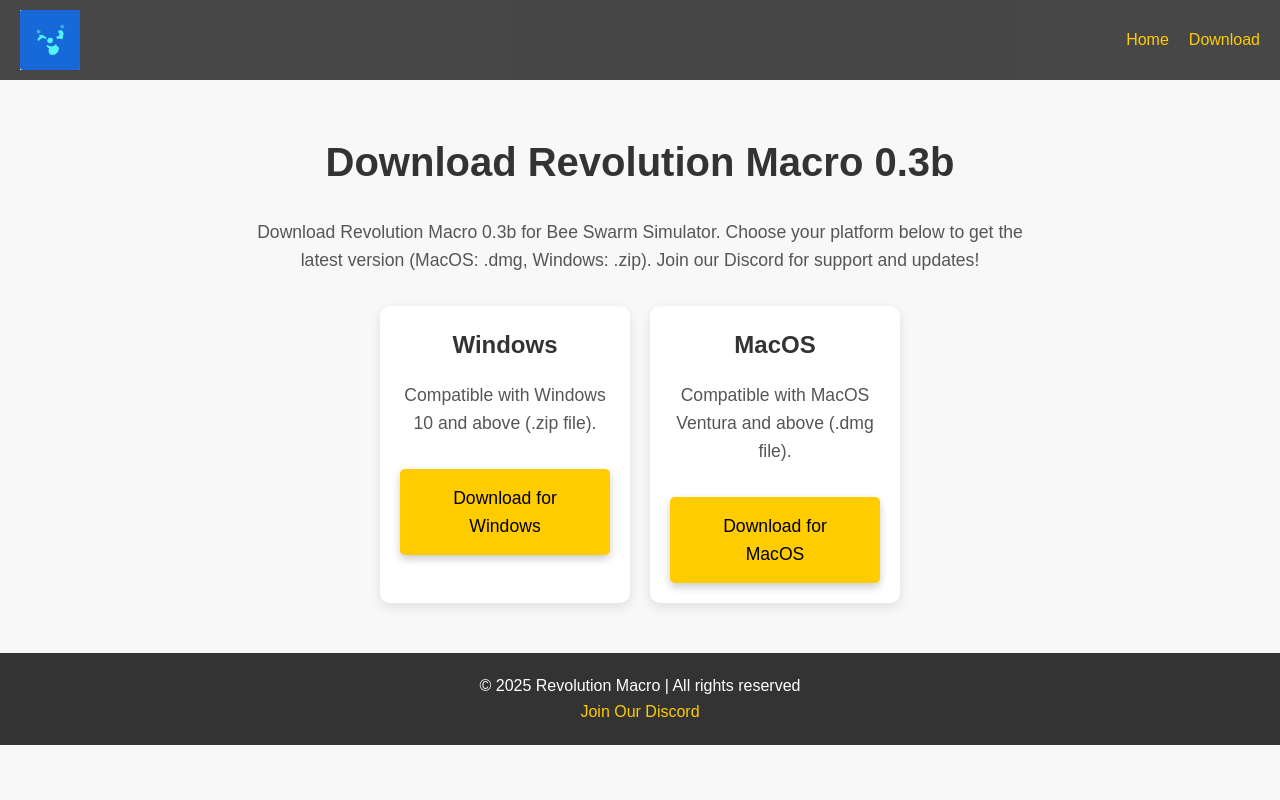
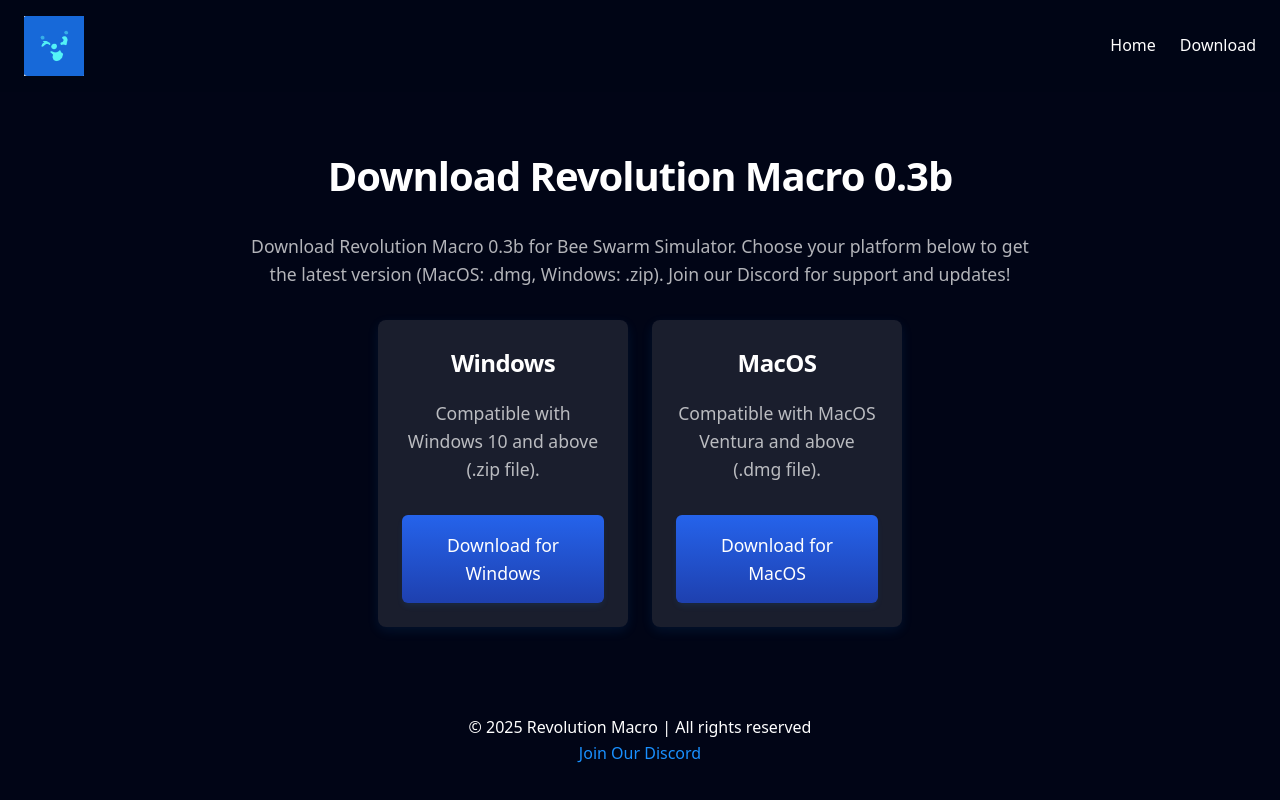
Before and after one commit to Bitethelimezzz/Revolution-Macro-DEMO, a plain HTML site: page Download.html in a window 1280 px wide. Drawn offline with Linux system fonts and the light colour scheme; a web font is replaced by a local one.

Commit message:
Update Download.html

```diff
--- a/Download.html
+++ b/Download.html
@@ -5,6 +5,42 @@
     <meta name="viewport" content="width=device-width, initial-scale=1.0">
     <title>Download | Revolution Macro</title>
     <style>
+        @font-face {
+            font-family: 'Inter Variable';
+            font-style: normal;
+            font-display: swap;
+            font-weight: 100 900;
+            src: url('https://fonts.gstatic.com/s/inter/v12/UcC73FwrK3iLTeHuS_fvQtMwCp50KnMa1ZL7.woff2') format('woff2');
+        }
+        @font-face {
+            font-family: 'Archivo Variable';
+            font-style: normal;
+            font-display: swap;
+            font-weight: 100 900;
+            src: url('https://fonts.gstatic.com/s/archivo/v10/9hplIzN4o1JLeqZVLxH_2p0.woff2') format('woff2');
+        }
+
+        :root {
+            --font-sans: 'Inter Variable', ui-sans-serif, system-ui, sans-serif;
+            --font-display: 'Archivo Variable', ui-sans-serif, system-ui, sans-serif;
+            --color-primary: oklch(.65 .1907 252.91);
+            --color-secondary: oklch(.12 .0421 264.82);
+            --bg-primary: oklch(.12 .0421 264.82);
+            --color-white: #fff;
+            --color-black: #000;
+            --spacing: .25rem;
+            --radius-md: .375rem;
+            --radius-lg: .5rem;
+            --blur-md: 12px;
+            --font-weight-medium: 500;
+            --font-weight-semibold: 600;
+            --font-weight-bold: 700;
+            --tracking-tight: -.025em;
+            --ease-out: cubic-bezier(0, 0, .2, 1);
+            --default-transition-duration: .15s;
+            --default-transition-timing-function: cubic-bezier(.4, 0, .2, 1);
+        }
+
         * {
             margin: 0;
             padding: 0;
@@ -12,11 +48,17 @@
         }
 
         body {
-            font-family: 'Arial', sans-serif;
+            font-family: var(--font-sans);
             line-height: 1.6;
-            background-color: #f8f8f8;
-            color: #333;
+            background-color: var(--bg-primary);
+            color: #fff;
             padding: 0;
+        }
+
+        h1, h2, h3, h4, h5, h6 {
+            font-family: var(--font-display);
+            font-weight: var(--font-weight-bold);
+            letter-spacing: var(--tracking-tight);
         }
 
         /* Header Styles */
@@ -25,13 +67,18 @@
             top: 0;
             left: 0;
             right: 0;
-            background: rgba(51, 51, 51, 0.9);
-            color: white;
-            padding: 10px 20px;
+            background: color-mix(in oklab, var(--color-secondary) 80%, transparent);
+            padding: calc(var(--spacing) * 4) calc(var(--spacing) * 6);
             display: flex;
             justify-content: space-between;
             align-items: center;
             z-index: 1000;
+            transition: background-color .3s ease-out;
+        }
+
+        .header.header-scrolled {
+            -webkit-backdrop-filter: blur(var(--blur-md));
+            backdrop-filter: blur(var(--blur-md));
         }
 
         .header .logo {
@@ -40,108 +87,173 @@
 
         .header .nav-links {
             display: flex;
-            gap: 20px;
+            gap: calc(var(--spacing) * 6);
         }
 
         .header .nav-links a {
-            color: #ffcc00;
+            color: var(--color-white);
             text-decoration: none;
             font-size: 1rem;
-            transition: color 0.3s ease;
+            font-weight: var(--font-weight-medium);
+            position: relative;
         }
 
-        .header .nav-links a:hover {
-            color: #e6b800;
+        .header .nav-links a::after {
+            content: '';
+            transform-origin: 0;
+            background: var(--color-primary);
+            height: 1px;
+            transition: transform .2s ease-out;
+            position: absolute;
+            bottom: -1px;
+            left: 0;
+            right: 0;
+            transform: scaleX(0);
+        }
+
+        .header .nav-links a:hover::after {
+            transform: scaleX(1);
         }
 
         .header .menu-toggle {
             display: none;
             font-size: 1.5rem;
             cursor: pointer;
-            color: #ffcc00;
+            color: var(--color-white);
         }
 
         .section {
-            padding: 50px 20px;
+            padding: calc(var(--spacing) * 16) calc(var(--spacing) * 6);
             text-align: center;
-            margin-top: 80px; /* Offset for fixed header */
+            margin-top: 80px;
+            animation: fade .25s ease-out;
         }
 
         .section h2 {
             font-size: 2.5rem;
-            margin-bottom: 1.5rem;
+            margin-bottom: calc(var(--spacing) * 6);
         }
 
         .section p {
             font-size: 1.1rem;
             max-width: 800px;
-            margin: 0 auto 2rem;
-            color: #555;
+            margin: 0 auto calc(var(--spacing) * 8);
+            color: color-mix(in oklab, var(--color-white) 70%, transparent);
         }
 
         .cta-btn {
-            background-color: #ffcc00;
-            color: black;
-            padding: 15px 30px;
+            z-index: 0;
+            background: linear-gradient(#2563eb, #1e40af);
+            position: relative;
+            box-shadow: 0 4px 6px -1px color-mix(in oklab, var(--color-primary) 10%, transparent);
+            color: var(--color-white);
+            padding: calc(var(--spacing) * 4) calc(var(--spacing) * 8);
             border: none;
             font-size: 1.1rem;
             text-decoration: none;
-            border-radius: 5px;
-            box-shadow: 0 4px 8px rgba(0, 0, 0, 0.2);
-            transition: background-color 0.3s ease;
+            border-radius: var(--radius-md);
+            transition: background-color .3s ease-out, transform .3s ease-out;
             display: inline-block;
+            animation: show .25s cubic-bezier(.2, 0, 0, 1);
         }
 
         .cta-btn:hover {
-            background-color: #e6b800;
+            background: color-mix(in oklab, var(--color-primary) 30%, transparent);
+        }
+
+        .cta-btn:active {
+            transform: scale(0.98);
         }
 
         .download-options {
             display: flex;
             justify-content: center;
-            gap: 20px;
+            gap: calc(var(--spacing) * 6);
             flex-wrap: wrap;
-            margin-top: 30px;
+            margin-top: calc(var(--spacing) * 8);
         }
 
         .download-card {
-            background-color: #fff;
-            padding: 20px;
+            background: color-mix(in oklab, var(--color-white) 10%, transparent);
+            padding: calc(var(--spacing) * 6);
             width: 250px;
-            box-shadow: 0 4px 12px rgba(0, 0, 0, 0.1);
-            border-radius: 10px;
-            transition: transform 0.3s ease;
+            box-shadow: 0 4px 12px color-mix(in oklab, var(--color-primary) 10%, transparent);
+            border-radius: var(--radius-lg);
+            transition: transform .3s ease-out, box-shadow .3s ease-out;
+            animation: show .25s cubic-bezier(.2, 0, 0, 1);
         }
 
         .download-card:hover {
             transform: scale(1.05);
+            box-shadow: 0 8px 30px rgba(0, 0, 0, 0.4);
         }
 
         .download-card h3 {
             font-size: 1.5rem;
-            margin-bottom: 1rem;
+            margin-bottom: calc(var(--spacing) * 4);
         }
 
         footer {
-            background-color: #333;
-            color: white;
+            background: var(--color-secondary);
+            color: var(--color-white);
             text-align: center;
-            padding: 20px;
+            padding: calc(var(--spacing) * 6);
+            position: relative;
+            z-index: 1;
+        }
+
+        footer::before {
+            content: '';
+            position: absolute;
+            bottom: 0;
+            left: 0;
+            width: 100%;
+            height: 200px;
+            background-image: linear-gradient(90deg, #fff3 33%, #0000 33%);
+            background-repeat: repeat-x;
+            background-size: 4px 1px;
+            -webkit-mask-image: linear-gradient(#0000, #000 80%);
+            mask-image: linear-gradient(#0000, #000 80%);
+            z-index: 0;
         }
 
         footer a {
-            color: #ffcc00;
+            color: var(--color-primary);
             text-decoration: none;
+            position: relative;
         }
 
-        footer a:hover {
-            text-decoration: underline;
+        footer a::after {
+            content: '';
+            transform-origin: 0;
+            background: var(--color-primary);
+            height: 1px;
+            transition: transform .2s ease-out;
+            position: absolute;
+            bottom: -1px;
+            left: 0;
+            right: 0;
+            transform: scaleX(0);
+        }
+
+        footer a:hover::after {
+            transform: scaleX(1);
+        }
+
+        @keyframes fade {
+            0% { opacity: 0; transform: translateY(2px); }
+            100% { opacity: 1; transform: translateY(0); }
+        }
+
+        @keyframes show {
+            0% { opacity: 0; transform: scale(.98); }
+            100% { opacity: 1; transform: scale(1); }
         }
 
         /* Mobile-friendly adjustments */
         @media (max-width: 768px) {
             .header {
-                padding: 10px 15px;
+                padding: calc(var(--spacing) * 3) calc(var(--spacing) * 4);
             }
 
             .header .logo {
@@ -155,9 +267,11 @@
                 top: 60px;
                 left: 0;
                 right: 0;
-                background: rgba(51, 51, 51, 0.95);
-                padding: 20px;
+                background: color-mix(in oklab, var(--color-secondary) 95%, transparent);
+                padding: calc(var(--spacing) * 6);
                 text-align: center;
+                -webkit-backdrop-filter: blur(5px);
+                backdrop-filter: blur(5px);
             }
 
             .header .nav-links.active {
@@ -169,7 +283,7 @@
             }
 
             .section {
-                padding: 30px 15px;
+                padding: calc(var(--spacing) * 10) calc(var(--spacing) * 4);
                 margin-top: 60px;
             }
 
@@ -179,7 +293,7 @@
 
             .section p {
                 font-size: 1rem;
-                padding: 0 10px;
+                padding: 0 calc(var(--spacing) * 3);
             }
 
             .download-options {
@@ -189,7 +303,7 @@
 
             .download-card {
                 width: 90%;
-                margin-bottom: 20px;
+                margin-bottom: calc(var(--spacing) * 6);
             }
 
             .download-card h3 {
@@ -204,7 +318,7 @@
 
             .header .nav-links {
                 top: 50px;
-                padding: 15px;
+                padding: calc(var(--spacing) * 4);
             }
 
             .header .nav-links a {
@@ -224,7 +338,7 @@
             }
 
             footer {
-                padding: 15px;
+                padding: calc(var(--spacing) * 4);
                 font-size: 0.9rem;
             }
         }
@@ -267,6 +381,15 @@
             const navLinks = document.querySelector('.nav-links');
             navLinks.classList.toggle('active');
         }
+
+        window.addEventListener('scroll', () => {
+            const header = document.querySelector('.header');
+            if (window.scrollY > 50) {
+                header.classList.add('header-scrolled');
+            } else {
+                header.classList.remove('header-scrolled');
+            }
+        });
     </script>
 </body>
 </html>
```
